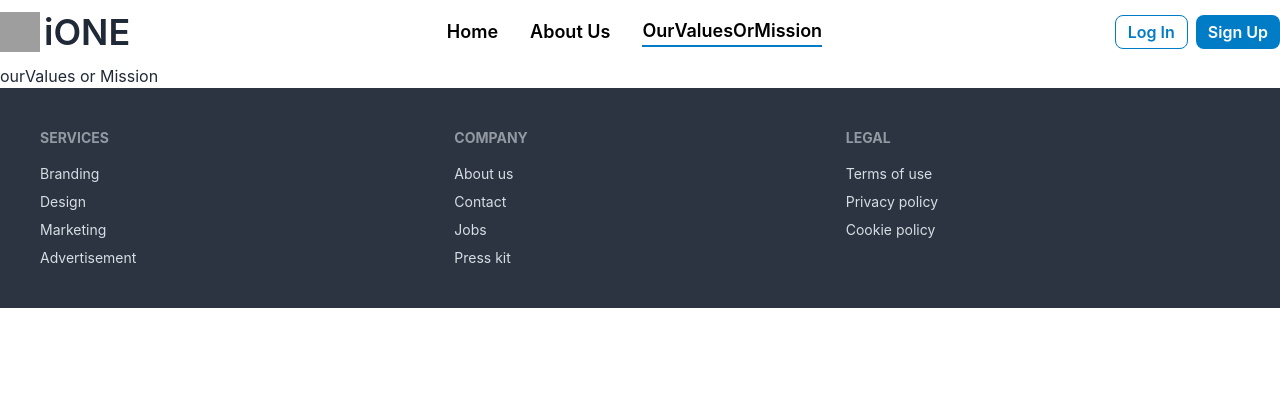
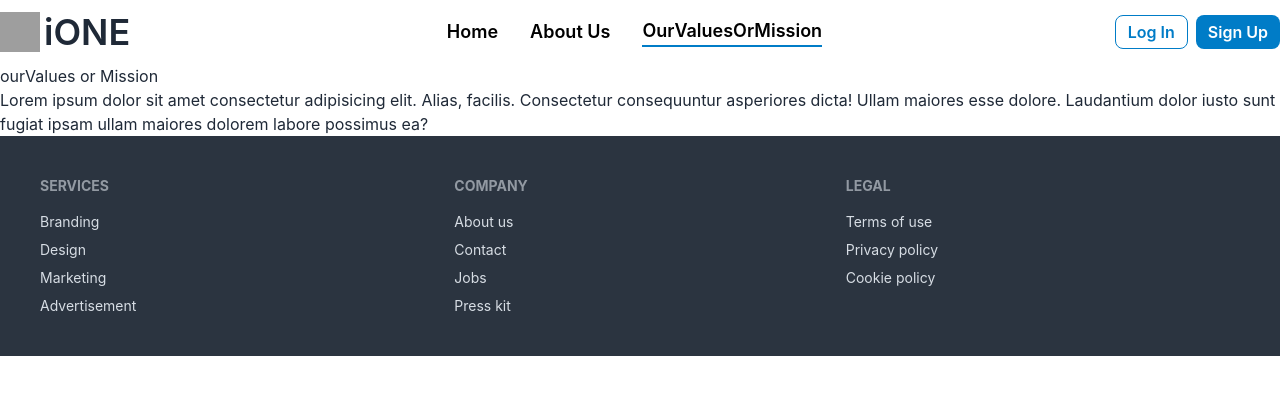
Before and after one commit to tahmidurrahmann/company-evaluation-platform-client, a React (Vite) app: page /ourValuesOrMission in a window 1280 px wide. Shown: the top 394 px of the page. Built offline with nearby package versions, Linux system fonts and the light colour scheme; grey boxes are pictures that could not be loaded.

Commit message:
p tag added

```diff
--- a/src/pages/Our Values or Mission/OurValuesOrMission.jsx
+++ b/src/pages/Our Values or Mission/OurValuesOrMission.jsx
@@ -3,6 +3,7 @@ const OurValuesOrMission = () => {
     return (
         <div>
             <h1>ourValues or Mission</h1>
+            <p>Lorem ipsum dolor sit amet consectetur adipisicing elit. Alias, facilis. Consectetur consequuntur asperiores dicta! Ullam maiores esse dolore. Laudantium dolor iusto sunt fugiat ipsam ullam maiores dolorem labore possimus ea?</p>
         </div>
     );
 };
```
